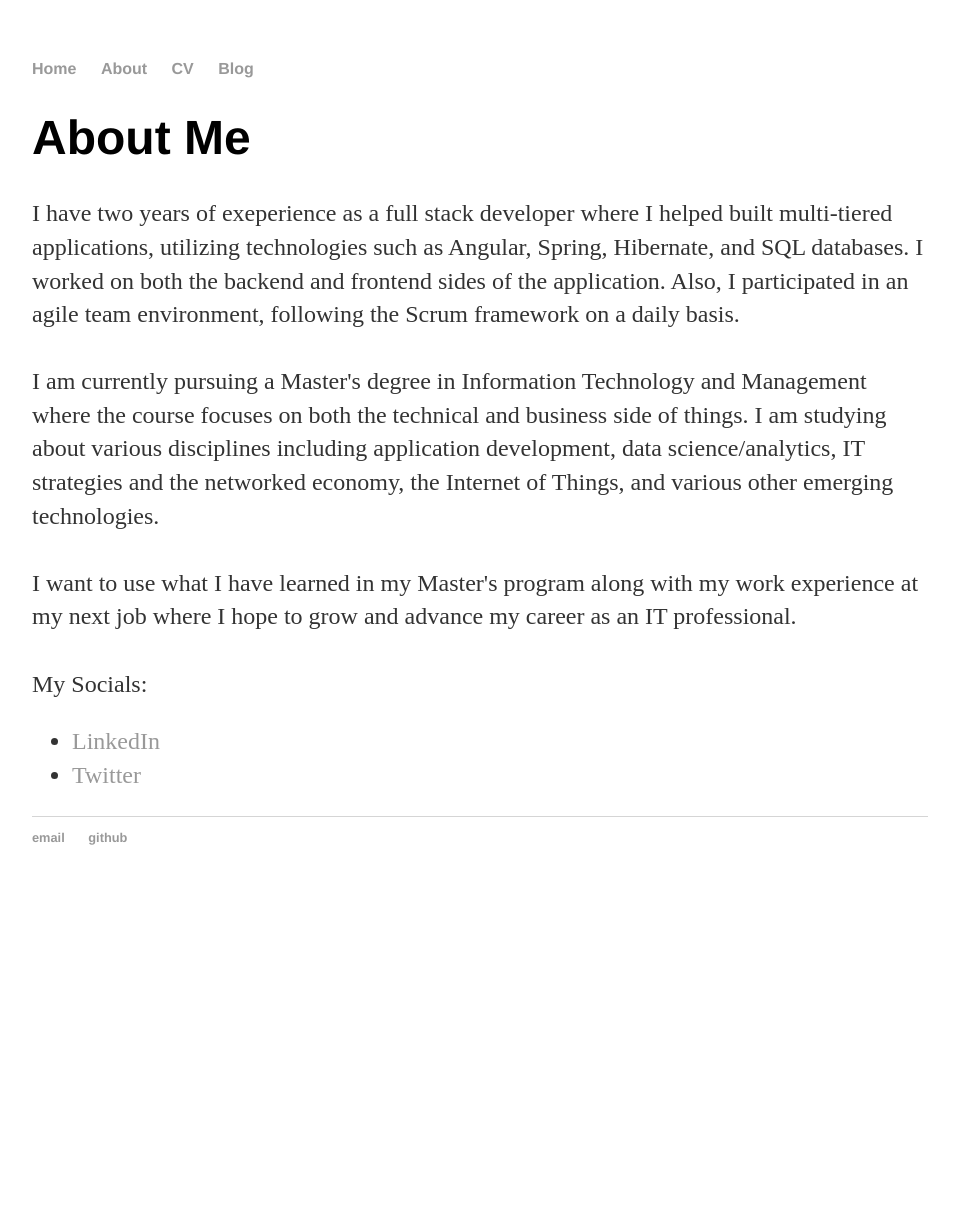
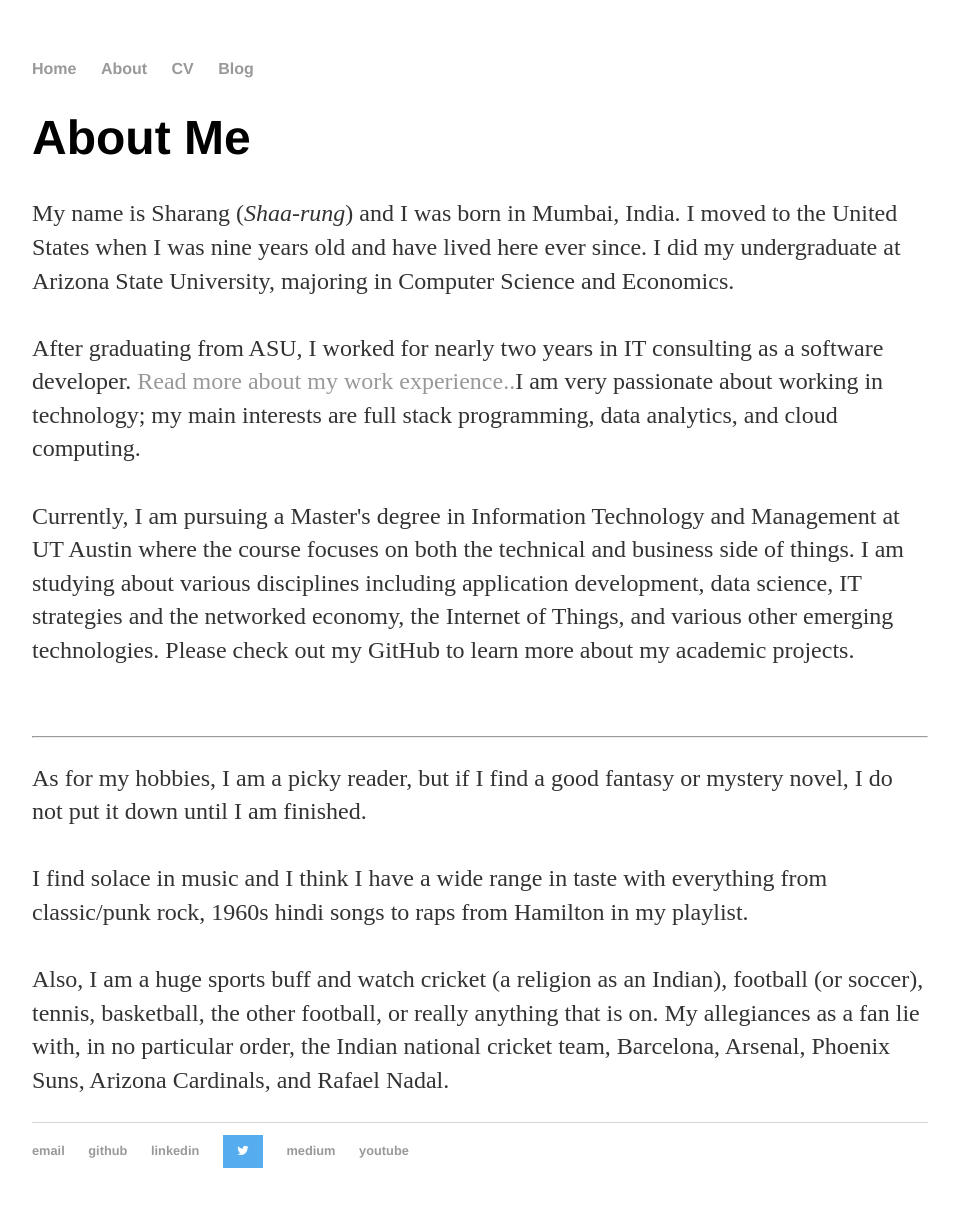
Before and after one commit to sharangw/sharangw.github.io, a Jekyll site: the page built from about/index.html, in a window 1280 px wide. Shown: the whole page, without its empty margins (160-1119 px from the left). Built offline with Jekyll 4.4.1, drawn with Linux system fonts in a browser that asks for light colours; before the commit the page ends 905 px from its top, so only the background shows below that.

Commit message:
add content

```diff
--- a/_layouts/default.html
+++ b/_layouts/default.html
@@ -4,6 +4,7 @@
 			<title>{{ page.title }}</title>
 			<!-- link to main stylesheet -->
 			<link rel="stylesheet" type="text/css" href="/css/design.css">
+			<link rel="stylesheet" href="https://cdnjs.cloudflare.com/ajax/libs/font-awesome/4.7.0/css/font-awesome.min.css">
 		</head>
 		<body>
 			<nav>
@@ -23,6 +24,10 @@
 	    		<ul>
 	        		<li><a href="mailto:sharangwakankar@utexas.edu">email</a></li>
 	        		<li><a href="https://github.com/sharangw">github</a></li>
+	        		<li><a href="https://www.linkedin.com/in/sharangwakankar/">linkedin</a></li>
+					<li><a href="https://twitter.com/sharus10" class="fa fa-twitter"></a></li>
+					<li><a href="https://medium.com/@sharus10">medium</a></li>
+					<li><a href="https://www.youtube.com/user/swak0176">youtube</a></li>
 				</ul>
 			</footer>
 		</body>
--- a/about/index.html
+++ b/about/index.html
@@ -5,17 +5,15 @@
 
 		<div class="about">
 			<h1>About Me</h1>
-			<p>I have two years of exeperience as a full stack developer where I helped built multi-tiered applications, utilizing technologies such as Angular, Spring, Hibernate, and SQL databases. I worked on both the backend and frontend sides of the application. Also, I participated in an agile team environment, following the Scrum framework on a daily basis. <br><br>
 
-			I am currently pursuing a Master's degree in Information Technology and Management where the course focuses on both the technical and business side of things. I am studying about various disciplines including application development, data science/analytics, IT strategies and the networked economy, the Internet of Things, and various other emerging technologies. <br><br>
+			<p>My name is Sharang (<em>Shaa-rung</em>) and I was born in Mumbai, India. I moved to the United States when I was nine years old and have lived here ever since. I did my undergraduate at Arizona State University, majoring in Computer Science and Economics.<br><br>
 
-			I want to use what I have learned in my Master's program along with my work experience at my next job where I hope to grow and advance my career as an IT professional. <br><br>
+			After graduating from ASU, I worked for nearly two years in IT consulting as a software developer. <a href="/cv">Read more about my work experience..</a>I am very passionate about working in technology; my main interests are full stack programming, data analytics, and cloud computing.<br><br>
 
-			My Socials: </p>
+			Currently, I am pursuing a Master's degree in Information Technology and Management at UT Austin where the course focuses on both the technical and business side of things. I am studying about various disciplines including application development, data science, IT strategies and the networked economy, the Internet of Things, and various other emerging technologies. Please check out my GitHub to learn more about my academic projects.</p><br><br>
 
-			<ul class="contacts">
-				<li><a href="https://www.linkedin.com/in/sharangwakankar/">LinkedIn</a></li>
-				<li><a href="https://twitter.com/sharus10">Twitter</a></li>
-			</ul>
+			<hr>
+
+			<p>As for my hobbies, I am a picky reader, but if I find a good fantasy or mystery novel, I do not put it down until I am finished. <br><br> I find solace in music and I think I have a wide range in taste with everything from classic/punk rock, 1960s hindi songs to raps from Hamilton in my playlist. <br><br> Also, I am a huge sports buff and watch cricket (a religion as an Indian), football (or soccer), tennis, basketball, the other football, or really anything that is on. My allegiances as a fan lie with, in no particular order, the Indian national cricket team, Barcelona, Arsenal, Phoenix Suns, Arizona Cardinals, and Rafael Nadal.</p>
 
 		</div>
--- a/css/design.css
+++ b/css/design.css
@@ -42,10 +42,26 @@
     list-style: none;
 }
 
-ul.contacts {
-    font-size: 1.5em;
-    line-height: 1.4em;
-    color: #333;
+/* Style all font awesome icons */
+.fa {
+  padding: 10px;
+  font-size: 20px;
+  width: 20px;
+  text-align: center;
+  text-decoration: none;
+}
+
+/* Add a hover effect if you want */
+.fa:hover {
+  opacity: 0.7;
+}
+
+/* Set a specific color for each brand */
+
+/* Twitter */
+.fa-twitter {
+  background: #55ACEE;
+  color: white;
 }
 
 /* CV */
--- a/index.html
+++ b/index.html
@@ -4,5 +4,5 @@
 ---
 <div class="blurb">
 	<h1>Hi there, I'm Sharang Wakankar!</h1>
-	<p>I'm a Master's student studying at the University of Texas at Austin. <a href="/about">Read more about me..</a></p>
+	<p>I'm a Master's student studying Information Technology and Management at the University of Texas at Austin. <a href="/about">Read more about me..</a></p>
 </div><!-- /.blurb -->
```
Also changed, not shown: cv/index.html (+16 -3 lines).
